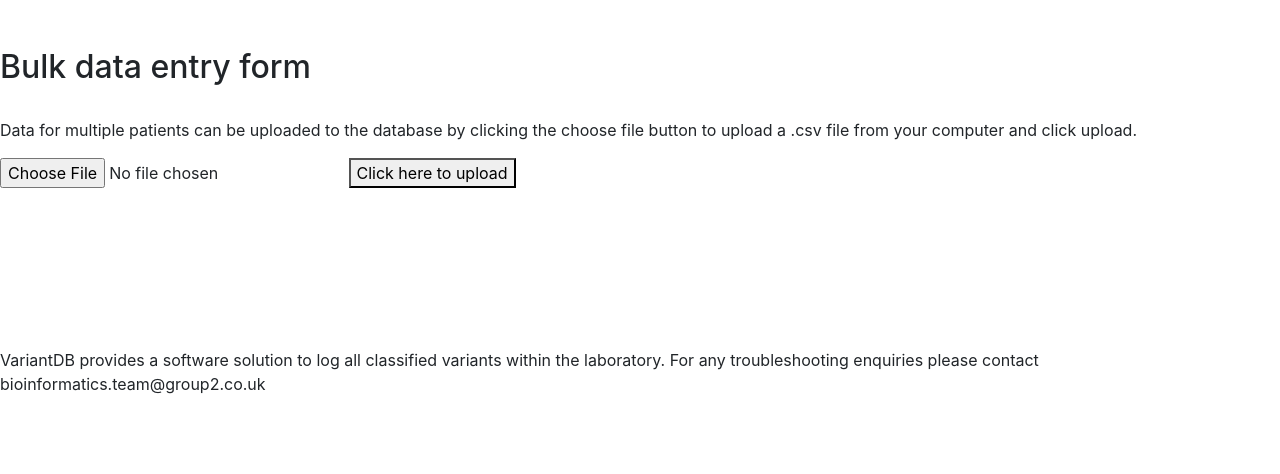
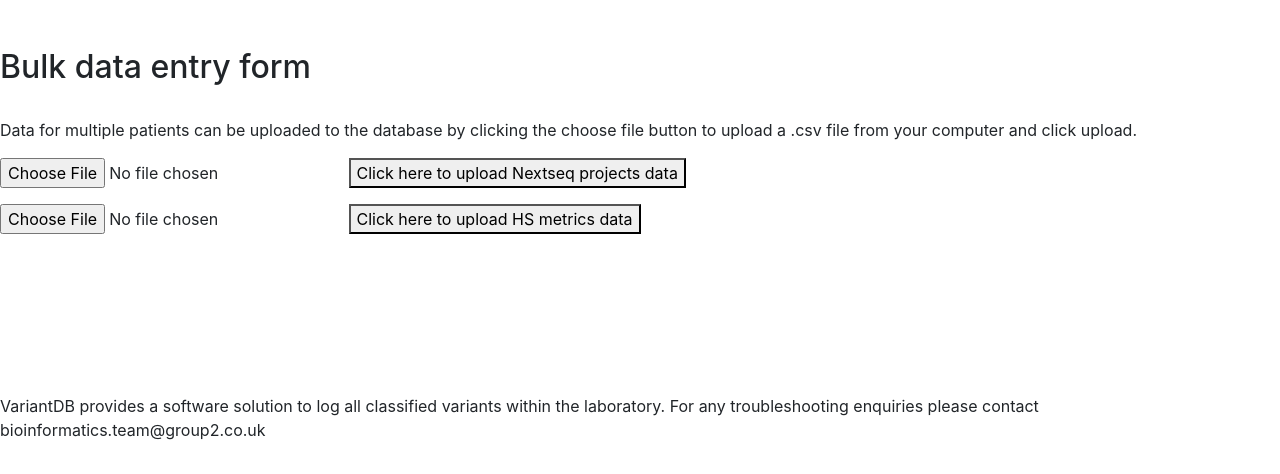
Before and after one commit to dholmes14/metricsDB, a Django app: page /bulkinput/ in a window 1280 px wide. Shown: the part 56-530 px from the top of the page. Run offline with Django 3.2, Linux system fonts and the light colour scheme; parts of the project's set-up code (start-up, migrations or seed data) failed here and were passed over; some libraries are stand-ins or nearby versions.

Commit message:
added HS metrics for admin page

```diff
--- a/MetricsDB/DB/admin.py
+++ b/MetricsDB/DB/admin.py
@@ -1,8 +1,9 @@
 from django.contrib import admin
-from .models import Patient_data, Variant_data, Test_data, Interpretation_data, Nextseq_Metrics
+from .models import Patient_data, Variant_data, Test_data, Interpretation_data, Nextseq_Metrics, HS_Metrics
 
 admin.site.register(Patient_data)
 admin.site.register(Variant_data)
 admin.site.register(Test_data)
 admin.site.register(Interpretation_data)
 admin.site.register(Nextseq_Metrics)
+admin.site.register(HS_Metrics)
--- a/MetricsDB/DB/templates/DB/bulkinputpage.html
+++ b/MetricsDB/DB/templates/DB/bulkinputpage.html
@@ -8,10 +8,14 @@
 <form method="post" enctype="multipart/form-data">
   {% csrf_token %}
   <input type="file" name="myfile">
-  <button type="submit">Click here to upload</button>
+  <button type="submit">Click here to upload Nextseq projects data</button>
+</form>
+
+<form method="post" enctype="multipart/form-data">
+  {% csrf_token %}
+  <input type="file" name="HS_metrics_file">
+  <button type="submit">Click here to upload HS metrics data</button>
 </form>
 
 
-
-
 {% endblock %}
--- a/MetricsDB/DB/views.py
+++ b/MetricsDB/DB/views.py
@@ -107,7 +107,6 @@ def Bulkinputpage(request):
         reader = csv.DictReader(decoded_file)
         for row in reader:
             print(row)
-
             project, creation = Nextseq_Metrics.objects.get_or_create(
             Project_No = row['Project_No'],
             description= row['description'],
@@ -125,6 +124,5 @@ def Bulkinputpage(request):
             raw_demux_yield_ratio= row['raw:demux_yield_ratio'],
             Pass_fail= row['Pass/fail'],
             Notes= row['Notes']
-
     )
     return render(request, 'DB/bulkinputpage.html')
```
